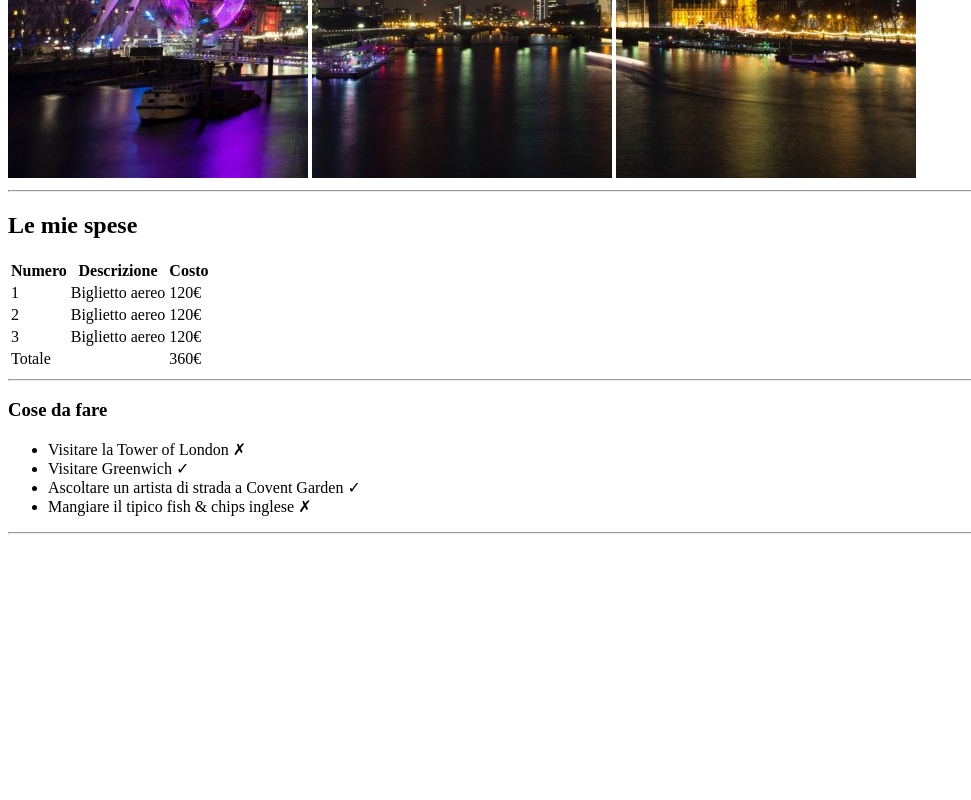
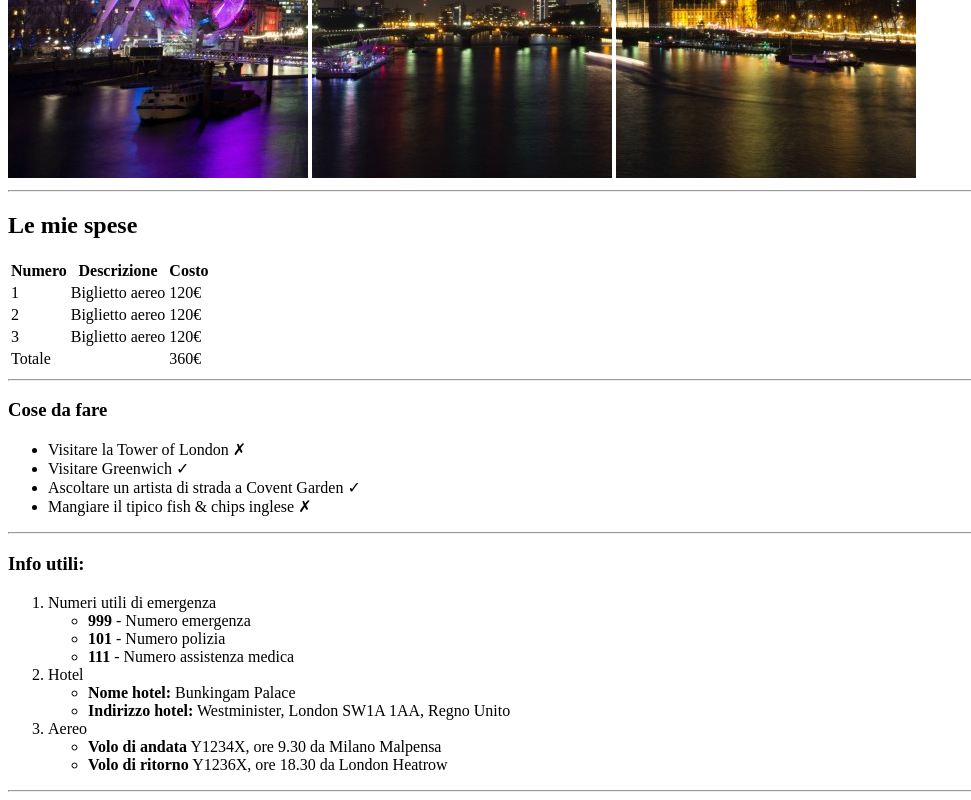
Before and after one commit to SimoneBenato/html-london-trip, a plain HTML site: page index.html in a window 1280 px wide. Shown: the part 489-1289 px from the top of the page, without its empty margins (0-971 px from the left). Before the commit the page ends 1031 px from the top, so only its background shows below. Drawn offline with Linux system fonts and the light colour scheme.

Commit message:
Info utili-Quarta sezione

```diff
--- a/index.html
+++ b/index.html
@@ -68,6 +68,31 @@
         <!-- fine terza sezione -->
 
         <!-- inizio quarta sezione -->
+        <section>
+            <h3>Info utili:</h3>
+                <ol>
+                    <li>Numeri utili di emergenza
+                        <ul>
+                            <li><strong>999</strong> - Numero emergenza</li>
+                            <li><strong>101</strong> - Numero polizia</li>
+                            <li><strong>111</strong> - Numero assistenza medica</li>
+                        </ul>
+                    </li>
+                    <li>Hotel
+                        <ul>
+                            <li><strong>Nome hotel:</strong> Bunkingam Palace</li>
+                            <li><strong>Indirizzo hotel:</strong> Westminister, London SW1A 1AA, Regno Unito</li>
+                        </ul>
+                    </li>
+                    <li>Aereo
+                        <ul>
+                            <li><strong>Volo di andata</strong> Y1234X, ore 9.30 da Milano Malpensa</li>
+                            <li><strong>Volo di ritorno</strong> Y1236X, ore 18.30 da London Heatrow</li>
+                        </ul>
+                    </li>
+                </ol>
+        </section>
+        <hr>
         <!-- fine quarta sezione -->
     </main>
 
```
